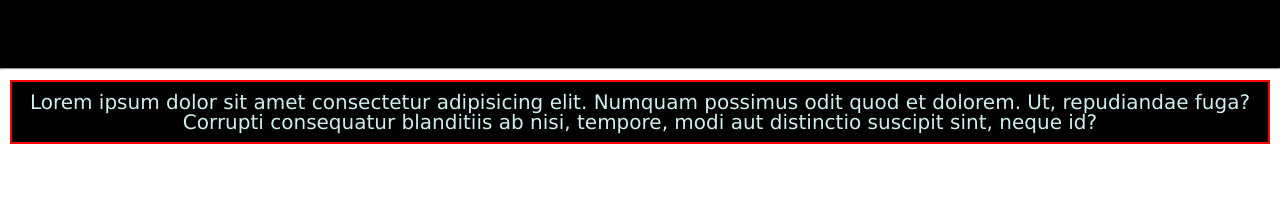
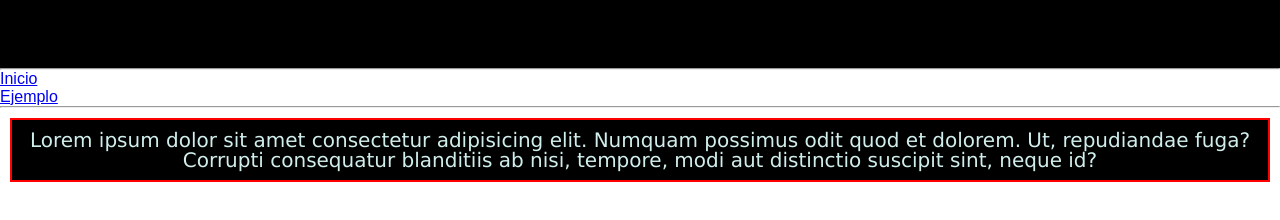
Before and after one commit to gdpbsso1/v8.github.io, a plain HTML site: page ejemplo.html in a window 1280 px wide. Shown: the part 132-352 px from the top of the page. Drawn offline with Linux system fonts and the light colour scheme.

Commit message:
Add files via upload

```diff
--- a/ejemplo.html
+++ b/ejemplo.html
@@ -20,6 +20,11 @@
     <body >
         <h1 class="h1Ejemplo">Después de 5 segundos</h1>
         <hr>
+        <ul>
+            <li><a href="index.html">Inicio</a></li>
+            <li><a href="ejemplo.html">Ejemplo</a></li>
+        </ul>
+        <hr>
         <p class="pEjemplo">
             Lorem ipsum dolor sit amet consectetur adipisicing elit. Numquam possimus odit quod et dolorem. Ut, repudiandae fuga? Corrupti consequatur blanditiis ab nisi, tempore, modi aut distinctio suscipit sint, neque id?
         </p>
```
Also changed, not shown: index.html (+5 -0 lines), zestilo.css (line endings or trailing spaces).
